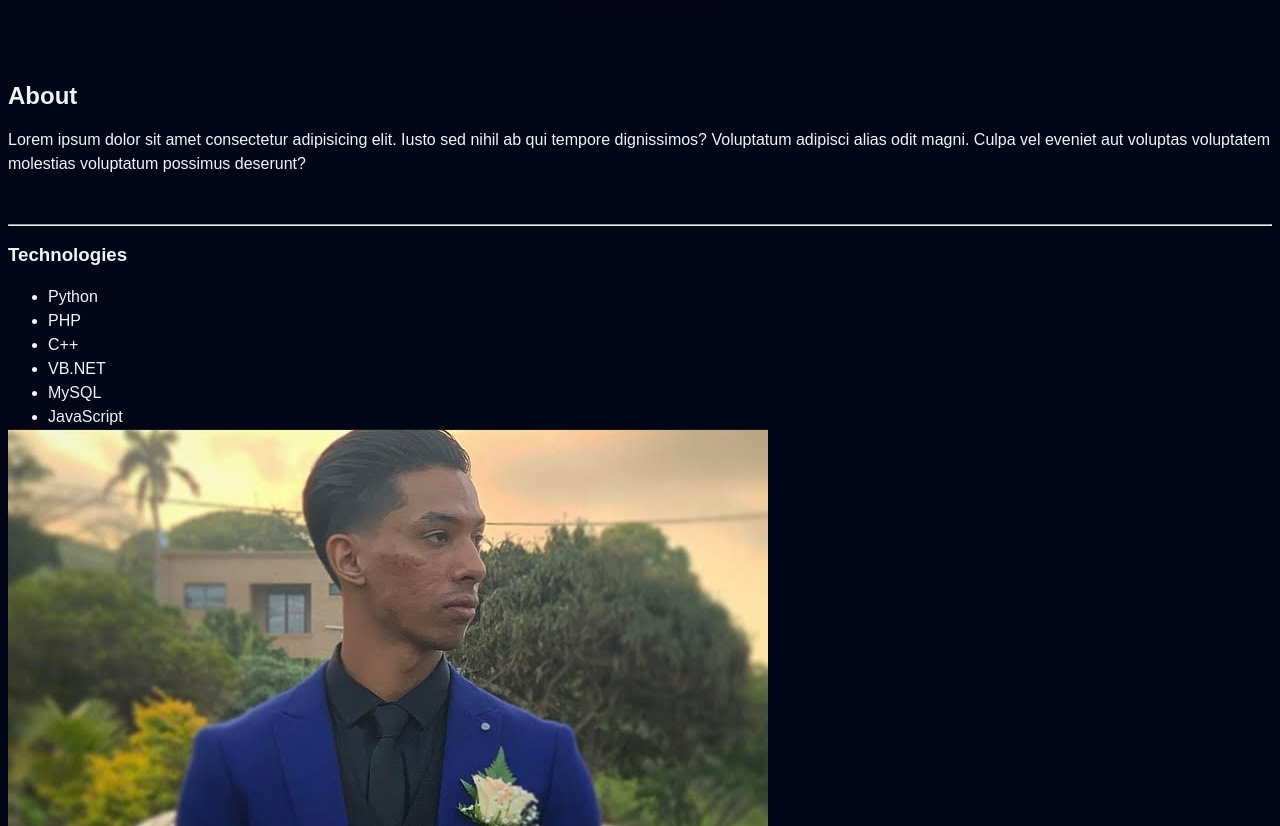
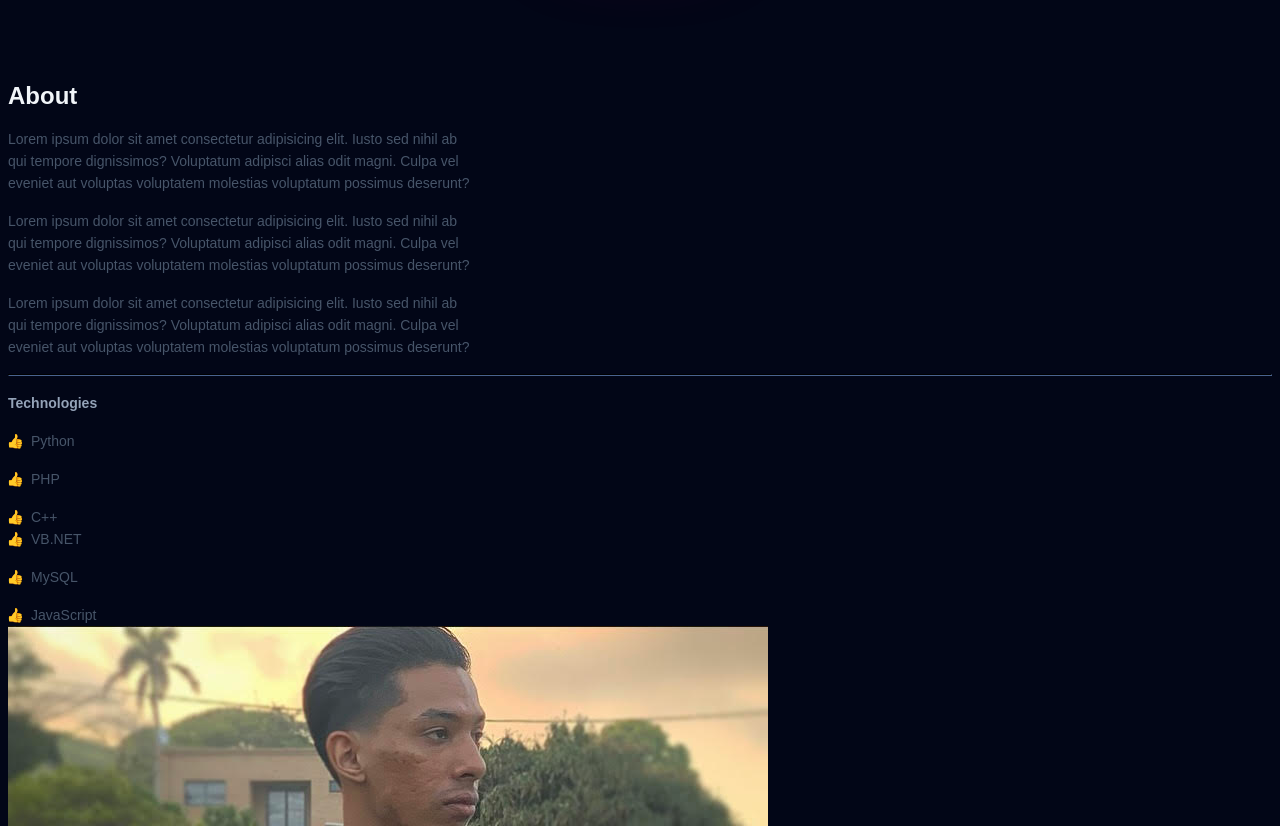
Before and after one commit to DeemTheDev/resume, a website built with Vite: page portfolio/index.html in a window 1280 px wide. Shown: the part 820-1646 px from the top of the page. Built offline with nearby package versions, Linux system fonts and the light colour scheme; a web font is replaced by a local one.

Commit message:
did some work

```diff
--- a/portfolio/index.html
+++ b/portfolio/index.html
@@ -49,7 +49,7 @@
         <img class="hero__image" src="/Profile pic.jpg" alt="Profile-Pic">
         <h2 class="hero__subtitle">Hi I'm Nadeem 👋</h2>
         <h1 class="hero__title">Full-Stack <br>
-          Web Developer.
+          Developer.
         </h1>
         <p classs="hero__description">
           <strong>Aspiring Software Engineer |</strong>  Degree in Computer Science | Entrepreneurial IT Specialist <strong>| Freelance Software Developer</strong>
@@ -60,19 +60,32 @@
       <section class="section about container">
         <div class="about__content">
           <h2 class="about__title">About</h2>
-          <p>Lorem ipsum dolor sit amet consectetur adipisicing elit. Iusto sed nihil ab qui tempore dignissimos? Voluptatum adipisci alias odit magni. Culpa vel eveniet aut voluptas voluptatem molestias voluptatum possimus deserunt?</p>
-          <p></p>
-          <p></p>
-          <hr>
-          <h3>Technologies</h3>
-          <ul>
-            <li>Python</li>
-            <li>PHP</li>
-            <li>C++</li>
-            <li>VB.NET</li>
-            <li>MySQL</li>
-            <li>JavaScript</li>
-          </ul>
+          <p class="about__description">Lorem ipsum dolor sit amet consectetur adipisicing elit.
+            Iusto sed nihil ab qui tempore dignissimos? Voluptatum adipisci
+            alias odit magni. Culpa vel eveniet aut voluptas voluptatem molestias
+            voluptatum possimus deserunt?</p>
+          <p class="about__description">Lorem ipsum dolor sit amet consectetur adipisicing elit.
+            Iusto sed nihil ab qui tempore dignissimos? Voluptatum adipisci
+            alias odit magni. Culpa vel eveniet aut voluptas voluptatem molestias
+            voluptatum possimus deserunt?</p>
+          <p class="about__description">Lorem ipsum dolor sit amet consectetur adipisicing elit.
+            Iusto sed nihil ab qui tempore dignissimos? Voluptatum adipisci
+            alias odit magni. Culpa vel eveniet aut voluptas voluptatem molestias
+            voluptatum possimus deserunt?</p>
+          <hr class="about__hr">
+          <h3 class="about__subtitle">Technologies</h3>
+          <div class="about__ul-container">
+            <ul class="about__ul">
+              <li class="about__list">Python</li>
+              <li class="about__list">PHP</li>
+              <li class="about__list">C++</li>
+            </ul>
+            <ul class="about__ul">
+              <li class="about__list">VB.NET</li>
+              <li class="about__list">MySQL</li>
+              <li class="about__list">JavaScript</li>
+            </ul>
+          </div>
         </div>
         <div class="about__image">
           <img src="/Profile pic.jpg" alt="About Image">
--- a/portfolio/styles/components/about.css
+++ b/portfolio/styles/components/about.css
@@ -5,5 +5,38 @@
 }
 .about__title{
     font-size: var(--size-2xl);
-    color: ;
+    color: var(--clr--light);
 }
+.about__description{
+    max-width: 60ch;
+    font-size: var(--size-sm);
+    color: var(--clr-slate600);
+}
+.about__hr{
+    border-color: var(--clr-slate800);
+}
+.about__subtitle{
+    font-size: var(--size-sm);
+    color: var(--clr-slate400);
+}
+.about__ul-container{
+
+}
+.about__ul{
+    display: flex;
+    flex-direction: column;
+    gap: 1em;
+    list-style-type: '\1F44D ';
+    padding-left: 1em;
+
+}
+.about__list{
+    font-size: var(--size-sm);
+    color: var(--clr-slate600);
+
+}
+.about__list::before{
+    content: '';
+    margin-left: 0.5em;
+
+}
```
Also changed, not shown: portfolio/styles/medias.txt (added, +24 -0 lines).
